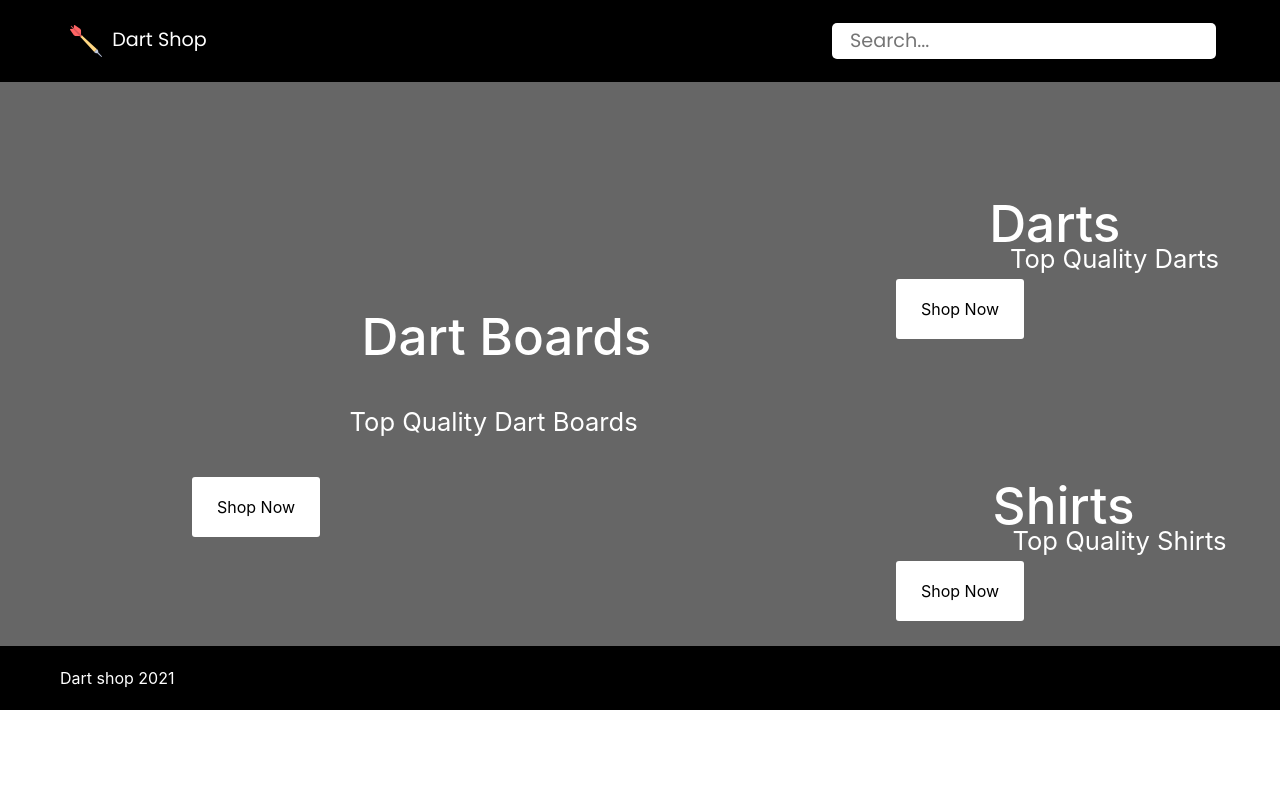
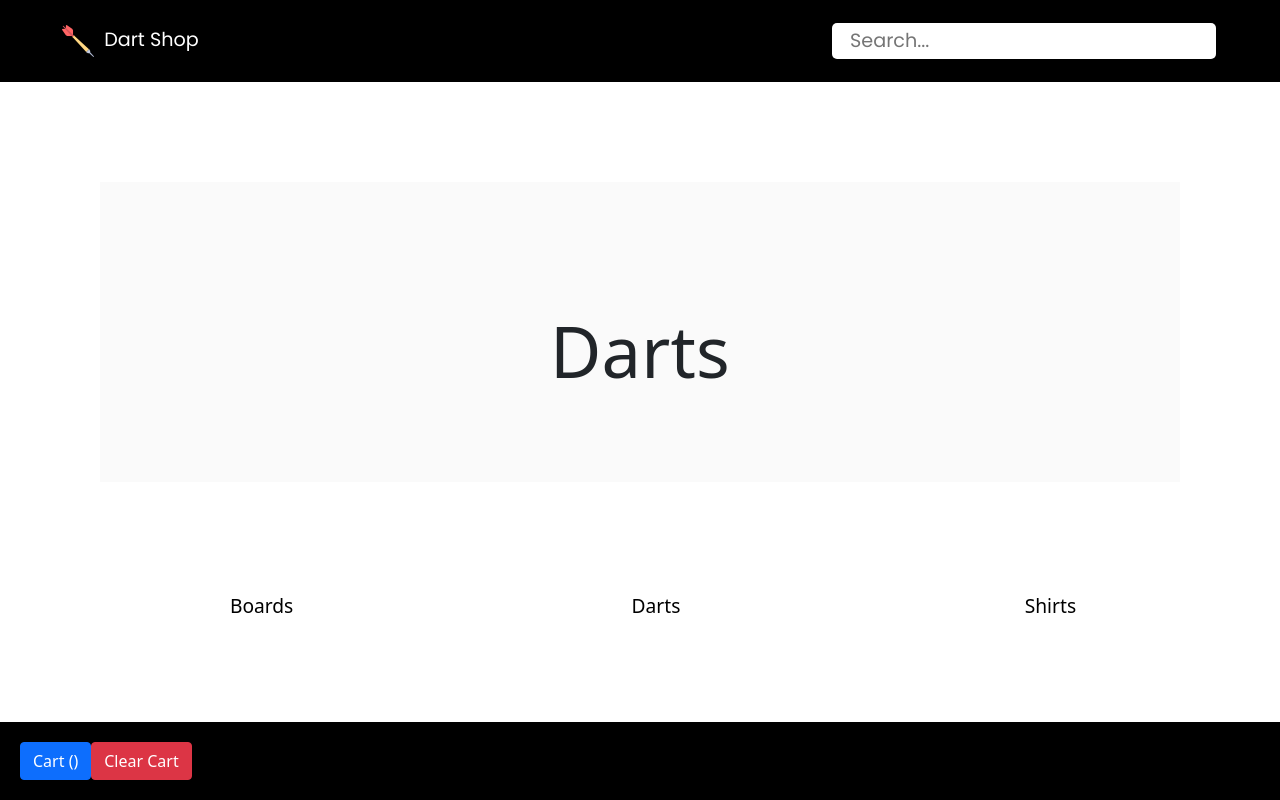
Before and after one commit to JackM1994/dart-shop, a plain HTML site: page index.html in a window 1280 px wide. Drawn offline with nearby package versions, Linux system fonts and the light colour scheme; some icons are missing.

Commit message:
changed index layout

```diff
--- a/index.html
+++ b/index.html
@@ -1,11 +1,15 @@
-<!DOCTYPE html>
+
 <html>
     <head>
         <meta charset="utf-8">
         <title>Dart  shop</title>
         <meta name="viewport" content="width=device-width, initial-scale=1, shrink-to-fit=no">
+        <script src="https://ajax.googleapis.com/ajax/libs/jquery/3.5.1/jquery.min.js"></script>
         <!-- Bootstrap CSS -->
-        <link rel="stylesheet" href="https://stackpath.bootstrapcdn.com/bootstrap/4.1.3/css/bootstrap.min.css" integrity="sha384-MCw98/SFnGE8fJT3GXwEOngsV7Zt27NXFoaoApmYm81iuXoPkFOJwJ8ERdknLPMO" crossorigin="anonymous">
+        <script src="https://code.jquery.com/jquery-3.2.1.slim.min.js" integrity="sha384-KJ3o2DKtIkvYIK3UENzmM7KCkRr/rE9/Qpg6aAZGJwFDMVNA/GpGFF93hXpG5KkN" crossorigin="anonymous"></script>
+        <script src="https://cdnjs.cloudflare.com/ajax/libs/popper.js/1.12.3/umd/popper.min.js" integrity="sha384-vFJXuSJphROIrBnz7yo7oB41mKfc8JzQZiCq4NCceLEaO4IHwicKwpJf9c9IpFgh" crossorigin="anonymous"></script>
+        <link href="https://cdn.jsdelivr.net/npm/bootstrap@5.0.0/dist/css/bootstrap.min.css" rel="stylesheet" integrity="sha384-wEmeIV1mKuiNpC+IOBjI7aAzPcEZeedi5yW5f2yOq55WWLwNGmvvx4Um1vskeMj0" crossorigin="anonymous">
+
         <link href="https://fonts.googleapis.com/css?family=Poppins&display=swap" rel="stylesheet">
         <link rel="stylesheet" href="css/stylesheet.css">
     </head>
@@ -33,41 +37,56 @@
          </ul>
      </nav>
  </div>
- <div id="main">
-     <div class="main-product">
-         <h1 class='product-title'>
-             Dart Boards
-         </h1>
-         <span class='desc'>Top Quality Dart Boards</span>
-         <button class='shop-now'>Shop Now</button>
+ <!-- Main Section -->
+ <div class="title-box">
+        <h1 class="header">
+            Darts
+        </h1>
+</div>
+ <div class="main-shop">
+    <ul class="nav-list">
+        <li class="lists"><a class="list-a"href="#">Boards</a></li>
+        <li class="lists"><a class="list-a"href="#">Darts</a></li>
+        <li class="lists"><a class="list-a"href="#">Shirts</a></li>
+    </ul>
+    <!-- Darts Section -->
+    <section class="shop">
+    </section>
+ </div>
 
-     </div>
-     <div class='side-divs'>
-        <div class="side-products">
-            <h1 class='product-title'>
-                <a href='darts.html'>Darts</a>
-            </h1>
-            <span class='desc'>Top Quality Darts</span>
-            <button class='shop-now'>Shop Now</button>
+ <!-- Nav -->
+<div class="navbar navbar-inverse bg-inverse fixed-bottom bg-faded">
+    <div class="row">
+        <div class="col">
+          <button type="button" id="cart-btn" class="btn btn-primary" data-bs-toggle="modal" data-target="#cart">Cart (<span class="total-count"></span>)</button><button class="clear-cart btn btn-danger">Clear Cart</button></div>
+    </div>
+</div>
+  <!-- Modal -->
+<div class="modal" id="cart" tabindex="-1" role="dialog" aria-labelledby="exampleModalLabel" aria-hidden="true">
+    <div class="modal-dialog modal-lg" role="document">
+      <div class="modal-content">
+        <div class="modal-header">
+          <h5 class="modal-title" id="exampleModalLabel">Cart</h5>
+          <button type="button" class="close closed deleted-btn" data-dismiss="modal" aria-label="Close">
+            <span aria-hidden="true">&times;</span>
+          </button>
         </div>
-        <div class="side-products bp">
-            <h1 class='product-title'>
-                Shirts
-            </h1>
-            <span class='desc'>Top Quality Shirts</span>
-            <button class='shop-now'>Shop Now</button>
+        <div class="modal-body">
+          <table class="show-cart table">
+
+          </table>
+          <div>Total price: €<span class="total-cart"></span></div>
         </div>
-     </div>
- </div>
- <!--  footer -->
- <div class="footer">
-     <ul class="footer-item">
-         <li class="footer-items">
-            Dart shop 2021
-         </li>
-     </ul>
+        <div class="modal-footer">
+          <button type="button" id="close-btn" class="btn btn-secondary closed" data-dismiss="modal">Close</button>
+          <button type="button" class="btn btn-primary">Order now</button>
+        </div>
+      </div>
+    </div>
+  </div>
 
- </div>
-  <!-- /footer-->
+  <!-- JS Script files -->
+  <script src="js/shopItems.js"></script>
+
 </body>
 </html>
```
